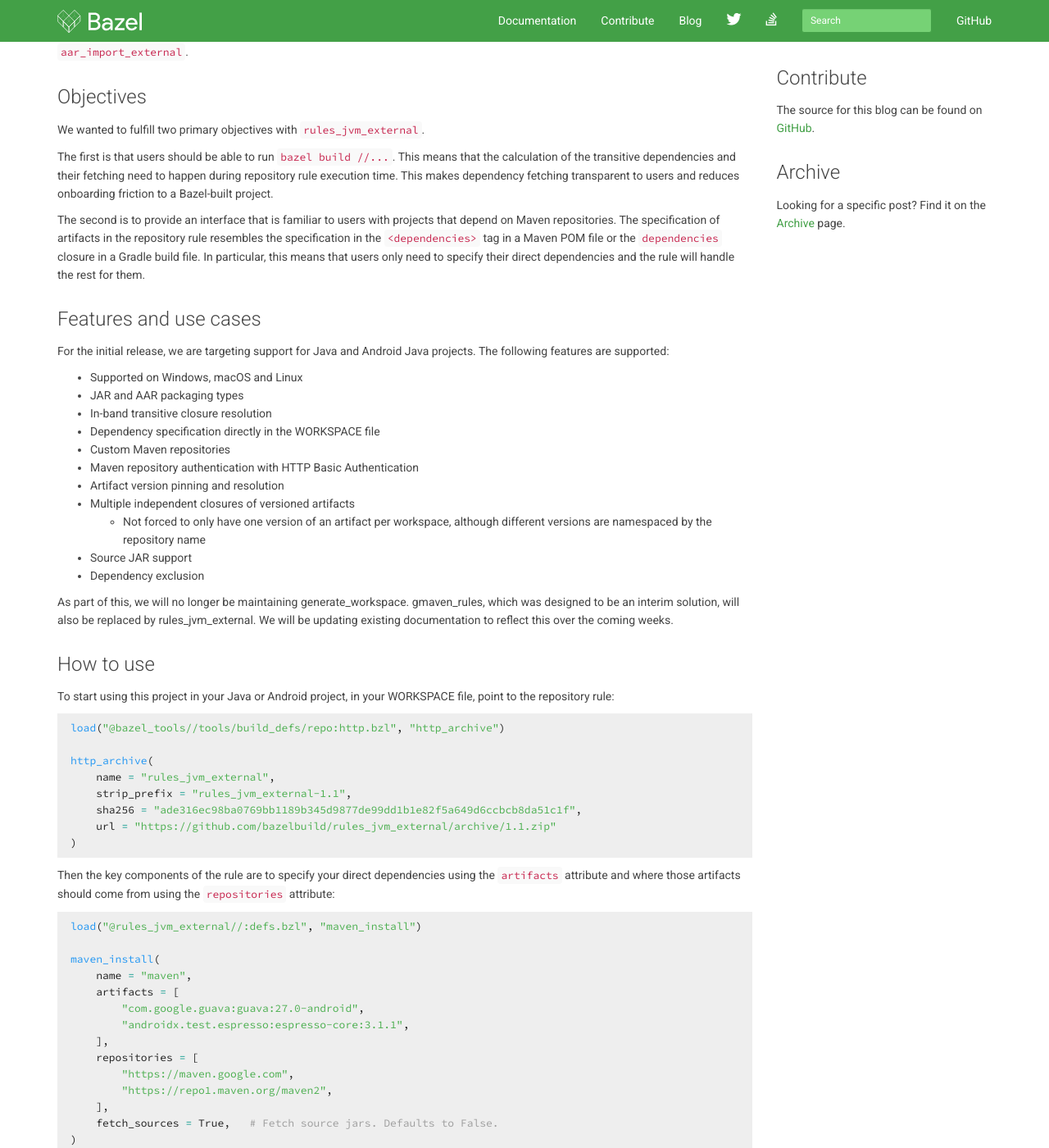
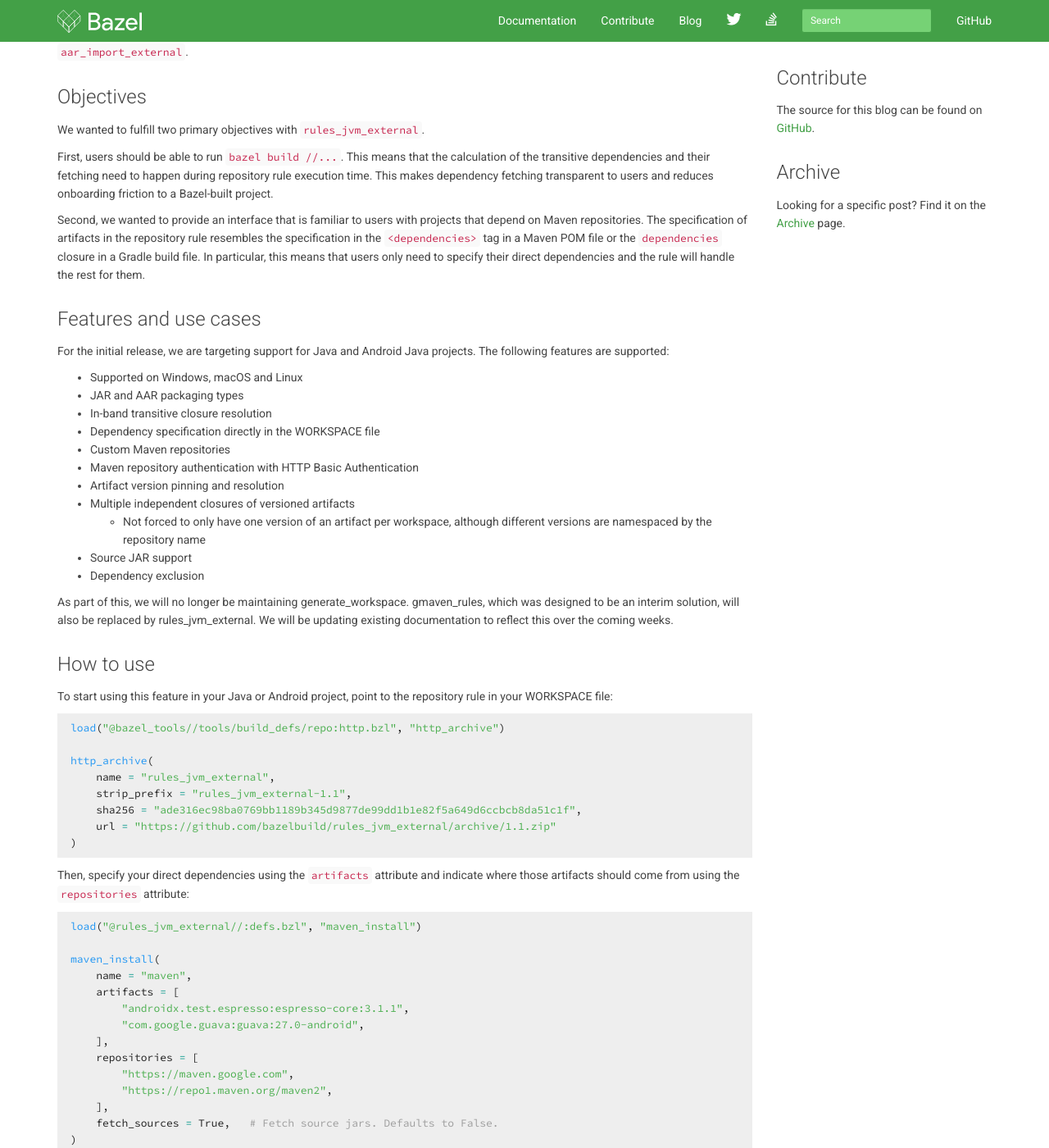
Before and after one commit to bazelbuild/bazel-blog, a Jekyll site: the page built from _posts/2019-03-18-rules-jvm-external-maven.md, in a window 1280 px wide and 1400 px high, scrolled down 631 px. Shown: the whole window at 82% size. Built offline with Jekyll 4.4.1, drawn with Linux system fonts in a browser that asks for light colours; nearby versions of some CDN libraries; library files that are not in the unit come from our copies; Markdown is read by kramdown in place of the engine named in the settings; some of the changed text lies outside the part shown.

Commit message:
Address Serge's and Dmitry's comments

````diff
--- a/_posts/2019-03-18-rules-jvm-external-maven.md
+++ b/_posts/2019-03-18-rules-jvm-external-maven.md
@@ -37,14 +37,14 @@
 
 We wanted to fulfill two primary objectives with `rules_jvm_external`.
 
-The first is that users should be able to run `bazel build //...`. This means
-that the calculation of the transitive dependencies and their fetching need to
-happen during repository rule execution time. This makes dependency fetching
+First, users should be able to run `bazel build //...`. This means that the
+calculation of the transitive dependencies and their fetching need to happen
+during repository rule execution time. This makes dependency fetching
 transparent to users and reduces onboarding friction to a Bazel-built project.
 
-The second is to provide an interface that is familiar to users with projects
-that depend on Maven repositories. The specification of artifacts in the
-repository rule resembles the specification in the `<dependencies>` tag in a
+Second, we wanted to provide an interface that is familiar to users with
+projects that depend on Maven repositories. The specification of artifacts in
+the repository rule resembles the specification in the `<dependencies>` tag in a
 Maven POM file or the `dependencies` closure in a Gradle build file. In
 particular, this means that users only need to specify their direct dependencies
 and the rule will handle the rest for them.
@@ -74,8 +74,8 @@
 
 ## How to use
 
-To start using this project in your Java or Android project, in your WORKSPACE
-file, point to the repository rule:
+To start using this feature in your Java or Android project, point to the
+repository rule in your WORKSPACE file:
 
 ```python
 load("@bazel_tools//tools/build_defs/repo:http.bzl", "http_archive")
@@ -88,9 +88,9 @@
 )
 ```
 
-Then the key components of the rule are to specify your direct dependencies
-using the `artifacts` attribute and where those artifacts should come from using
-the `repositories` attribute:
+Then, specify your direct dependencies using the `artifacts` attribute and
+indicate where those artifacts should come from using the `repositories`
+attribute:
 
 ```python
 load("@rules_jvm_external//:defs.bzl", "maven_install")
@@ -98,8 +98,8 @@
 maven_install(
     name = "maven",
     artifacts = [
+        "androidx.test.espresso:espresso-core:3.1.1",
         "com.google.guava:guava:27.0-android",
-        "androidx.test.espresso:espresso-core:3.1.1",
     ],
     repositories = [
         "https://maven.google.com",
@@ -123,6 +123,22 @@
 )
 ```
 
+For a more familiar syntax, we have added a `artifact` function to specify the
+Maven coordinates directly. For example, the previous example can be written as:
+
+```python
+load("@rules_jvm_external//:defs.bzl", "artifact")
+
+android_library(
+    name = "foo",
+    srcs = ["MyAndroidLib.java"],
+    deps = [
+        artifact("androidx.test.espresso:espresso-core"),
+        artifact("com.google.guava:guava"),
+    ],
+)
+```
+
 ## How it works
 
 This rule relies on existing tooling to calculate the transitive closure of
````
